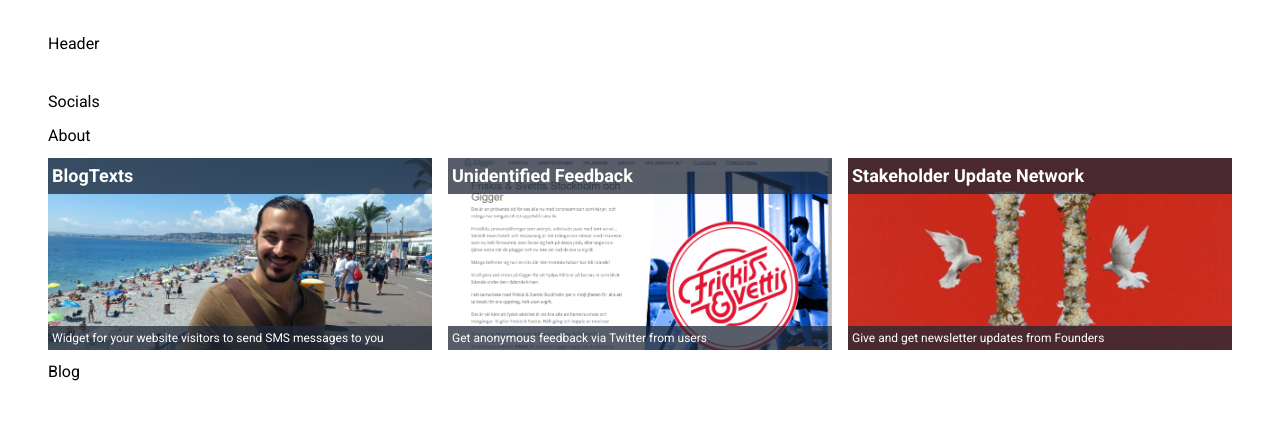
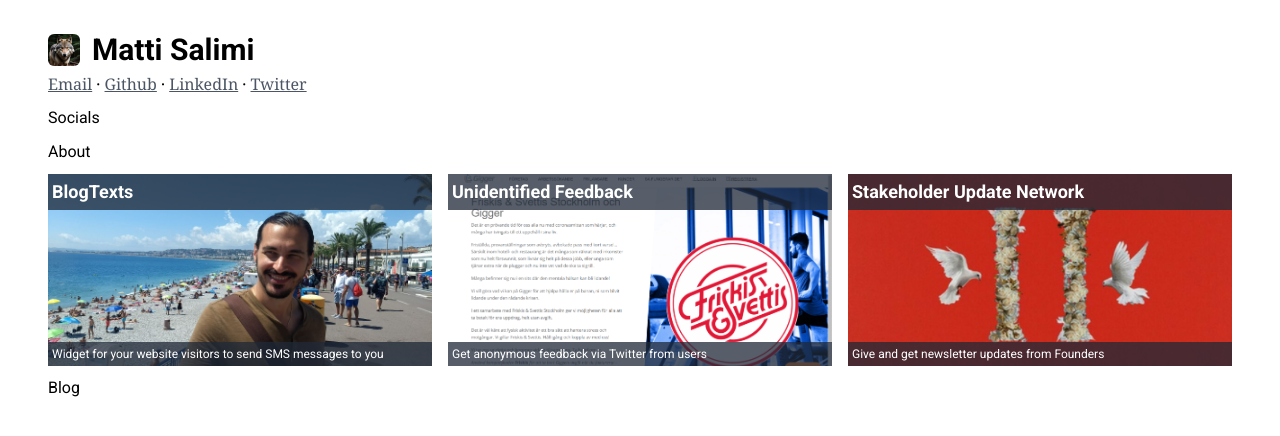
Before and after one commit to slashmatti/slashmatti, a React (Vite) app: page / in a window 1280 px wide. Shown: the top 436 px of the page. Built offline with nearby package versions, Linux system fonts and the light colour scheme.

Commit message:
added styles and links to header

```diff
--- a/src/components/Header.jsx
+++ b/src/components/Header.jsx
@@ -2,8 +2,25 @@ import React from 'react';
 
 function Header() {
     return (
-        <div className='flex pb-6'>
-            Header
+        <div className='relative'>
+            <img
+                src="src\assets\wolf1.jpg"
+                alt="name"
+                className="inline-block rounded-md h-8 w-8 flex-none text-gray-400 group-data-[focus]:text-white"
+                aria-hidden="true"
+            />
+            <span className="ml-3 flex-auto font-bold text-3xl align-middle truncate">
+                <a href="/">Matti Salimi</a>
+            </span>
+            <p className="font-serif mt-1">
+            <a target="_blank" rel="noreferrer" className="text-gray-600 underline" href="mailto:hello@slashmatti.com">Email</a>
+            &nbsp;·&nbsp;
+            <a target="_blank" rel="noreferrer" className="text-gray-600 underline" href="https://github.com/slashmatti">Github</a>
+            &nbsp;·&nbsp;
+            <a target="_blank" rel="noreferrer" className="text-gray-600 underline" href="https://www.linkedin.com/in/slashmatti">LinkedIn</a>
+            &nbsp;·&nbsp;
+            <a target="_blank" rel="noreferrer" className="text-gray-600 underline" href="https://x.com/slashmatti">Twitter</a>
+            </p>
         </div>
     )
 }
```
Also changed, not shown: src/assets/wolf1.jpg (added).
